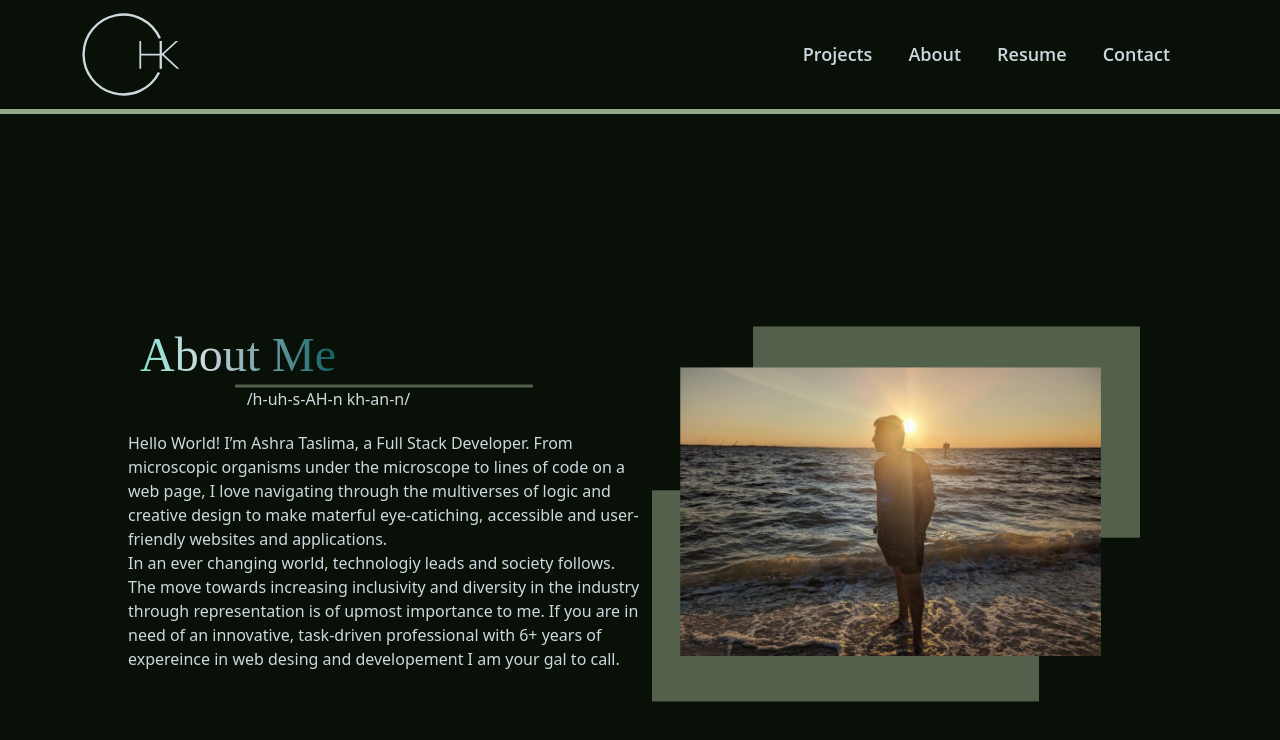
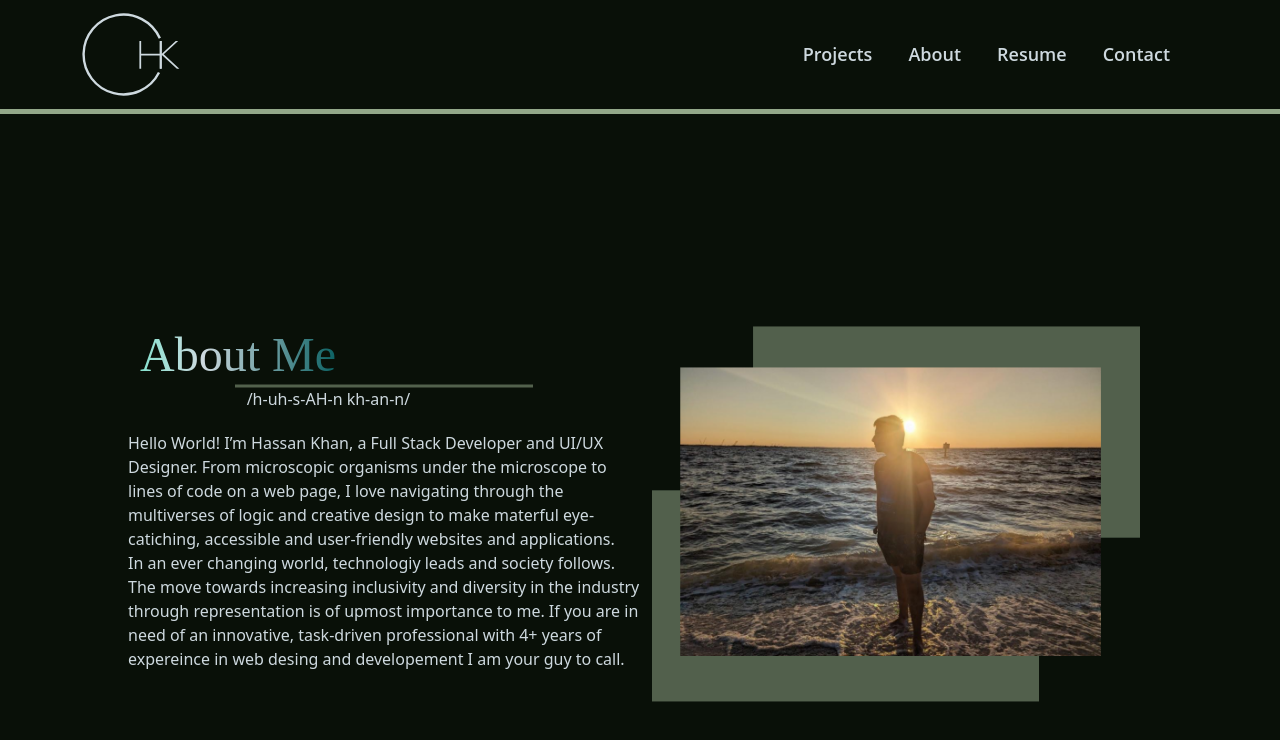
Before and after one commit to hkhan054/hkhan054, a React (Create React App) app: page /About in a window 1280 px wide. Shown: the top 740 px of the page. Built offline with nearby package versions, Linux system fonts and the light colour scheme.

Commit message:
final changes

```diff
--- a/src/Components/About/About.js
+++ b/src/Components/About/About.js
@@ -27,7 +27,8 @@ return (
             <Col></Col>
             </Row>
             <Row style={{ marginTop: "20px", marginBottom: "30px" }}>
-            Hello World! I’m Ashra Taslima, a Full Stack Developer. From
+            Hello World! I’m Hassan Khan, a Full Stack Developer and UI/UX Designer.
+            From
             microscopic organisms under the microscope to lines of code on a
             web page, I love navigating through the multiverses of logic and
             creative design to make materful eye-catiching, accessible and
@@ -37,8 +38,8 @@ return (
             follows. The move towards increasing inclusivity and diversity
             in the industry through representation is of upmost importance
             to me. If you are in need of an innovative, task-driven
-            professional with 6+ years of expereince in web desing and
-            developement I am your gal to call.
+            professional with 4+ years of expereince in web desing and
+            developement I am your guy to call.
             </Row>
             </Col>
             <Col sx md>
--- a/src/Components/Navbar/Navbar.js
+++ b/src/Components/Navbar/Navbar.js
@@ -7,6 +7,7 @@ import Container from "react-bootstrap/Container";
 import Nav from "react-bootstrap/Nav";
 import Navbar from "react-bootstrap/Navbar";
 import { ProjectRoutes } from "../../Routes/Routes";
+import CV from "../../Assets/resume.pdf"
 
 export const NavigationBar = () => {
     return (
@@ -30,8 +31,8 @@ export const NavigationBar = () => {
                             <div>About</div>
                             </Nav.Link>
                             <a
-                            download="AshraTaslimaCV.docx"
-                            // href={CV}
+                            download="HassanCV.pdf"
+                            href={CV}
                             className="nav-link"
                             >
                             Resume
```
Also changed, not shown: 1 other file (tests, documents, lock files or other folders).
